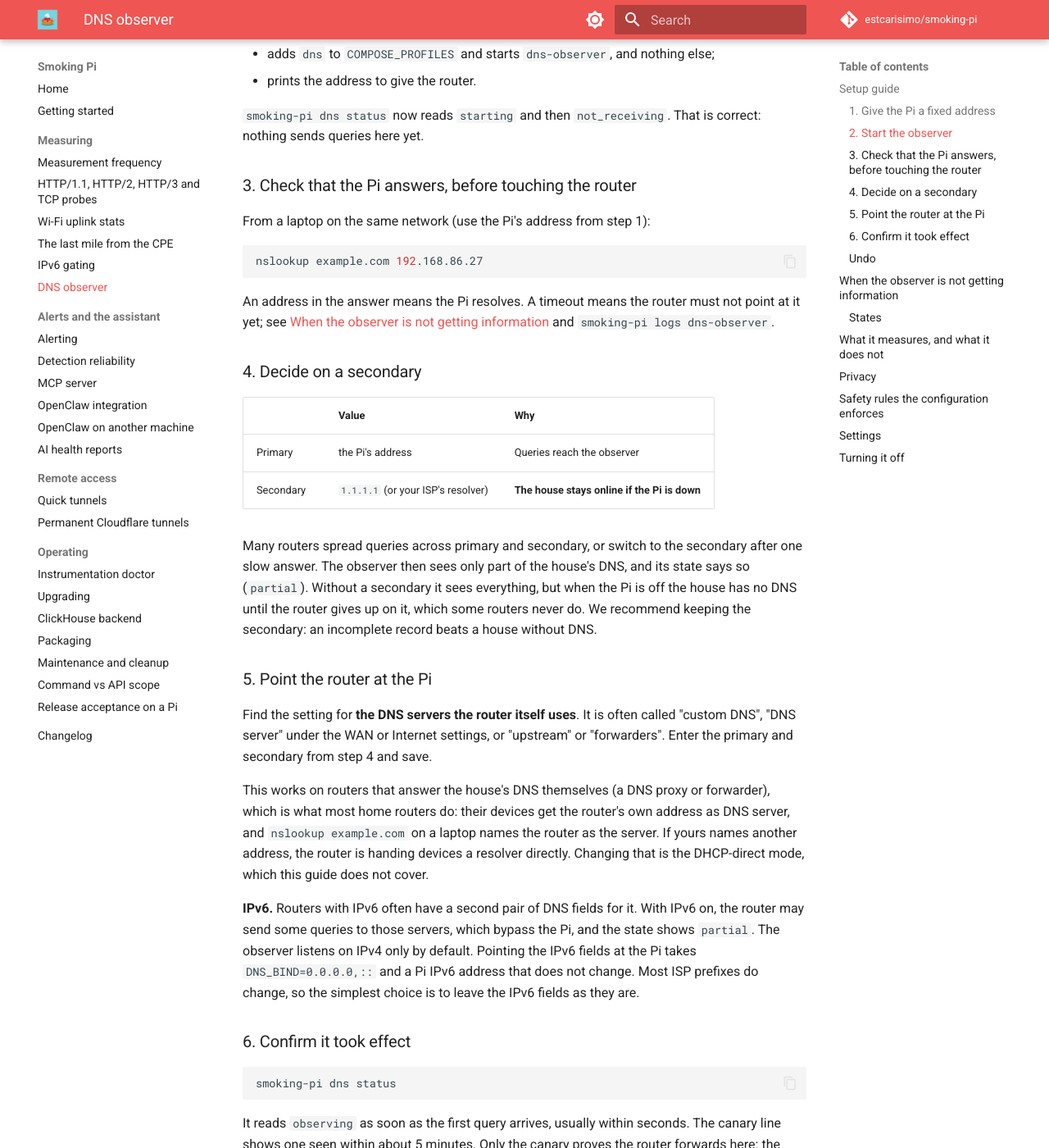
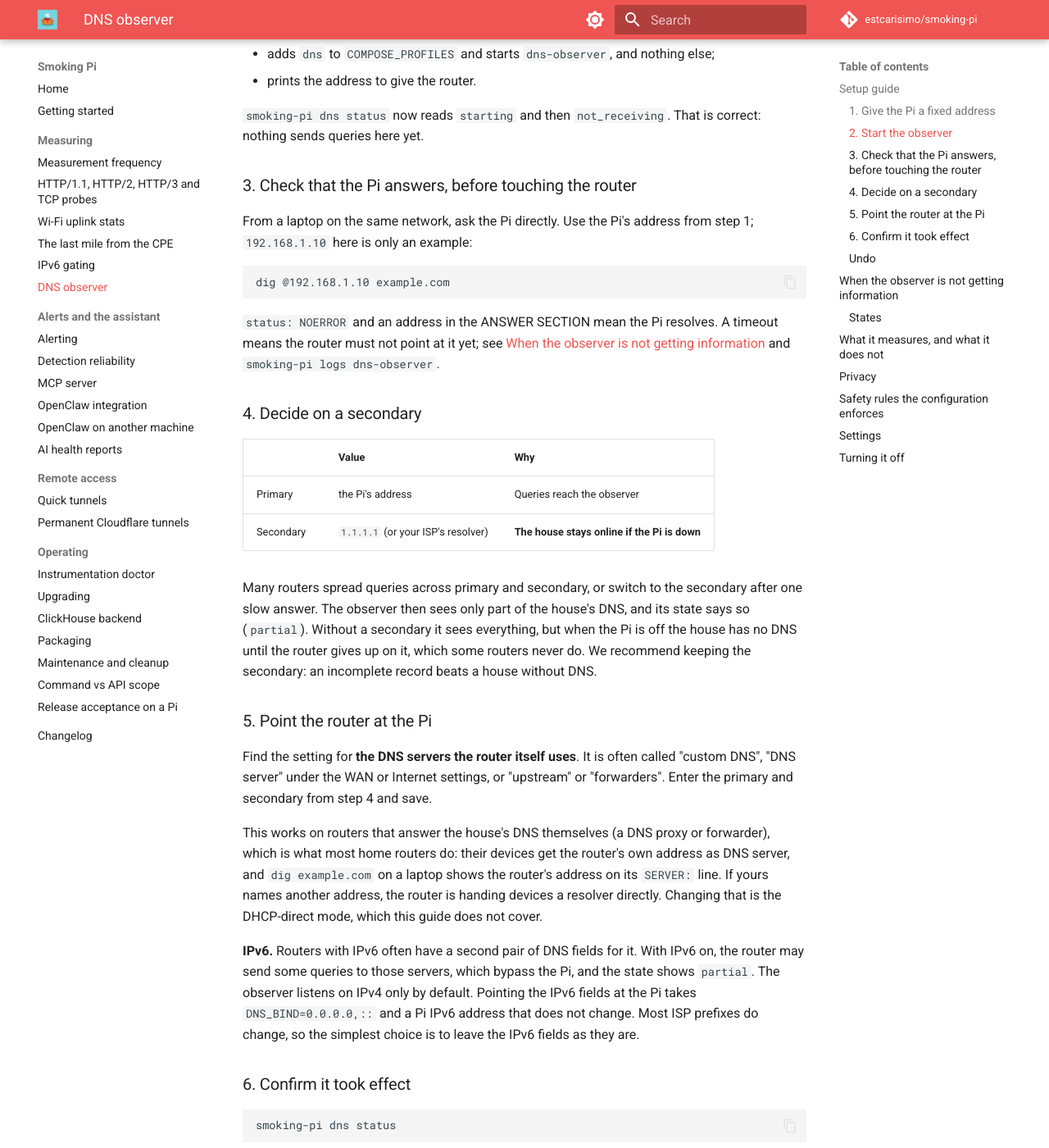
Before and after one commit to estcarisimo/smoking-pi, an MkDocs documentation site: the page built from docs/dns-observer.md, in a window 1280 px wide and 1400 px high, scrolled down 1396 px. Shown: the whole window at 82% size. Built offline with MkDocs 1.6.1 and Material for MkDocs 9.7.7, drawn with Linux system fonts in a browser that asks for light colours; comment, search, counter and statistics services are not loaded.

Commit message:
docs(dns-observer): check with dig; generic example addresses instead of the reference Pi's
Co-Authored-By: Claude Opus 5.5 <noreply@anthropic.com>

````diff
--- a/docs/dns-observer.md
+++ b/docs/dns-observer.md
@@ -70,13 +70,15 @@ is correct: nothing sends queries here yet.
 
 ### 3. Check that the Pi answers, before touching the router
 
-From a laptop on the same network (use the Pi's address from step 1):
+From a laptop on the same network, ask the Pi directly. Use the Pi's
+address from step 1; `192.168.1.10` here is only an example:
 
 ```bash
-nslookup example.com 192.168.86.27
+dig @192.168.1.10 example.com
 ```
 
-An address in the answer means the Pi resolves. A timeout means the router
+`status: NOERROR` and an address in the ANSWER SECTION mean the Pi
+resolves. A timeout means the router
 must not point at it yet; see
 [When the observer is not getting information](#when-the-observer-is-not-getting-information)
 and `smoking-pi logs dns-observer`.
@@ -104,8 +106,8 @@ and save.
 
 This works on routers that answer the house's DNS themselves (a DNS proxy
 or forwarder), which is what most home routers do: their devices get the
-router's own address as DNS server, and `nslookup example.com` on a laptop
-names the router as the server. If yours names another address, the router
+router's own address as DNS server, and `dig example.com` on a laptop shows
+the router's address on its `SERVER:` line. If yours names another address, the router
 is handing devices a resolver directly. Changing that is the DHCP-direct
 mode, which this guide does not cover.
 
````
Also changed, not shown: CHANGELOG.md (+10 -0 lines), docs/mcp-server.md (+8 -8 lines), 1 other file.
